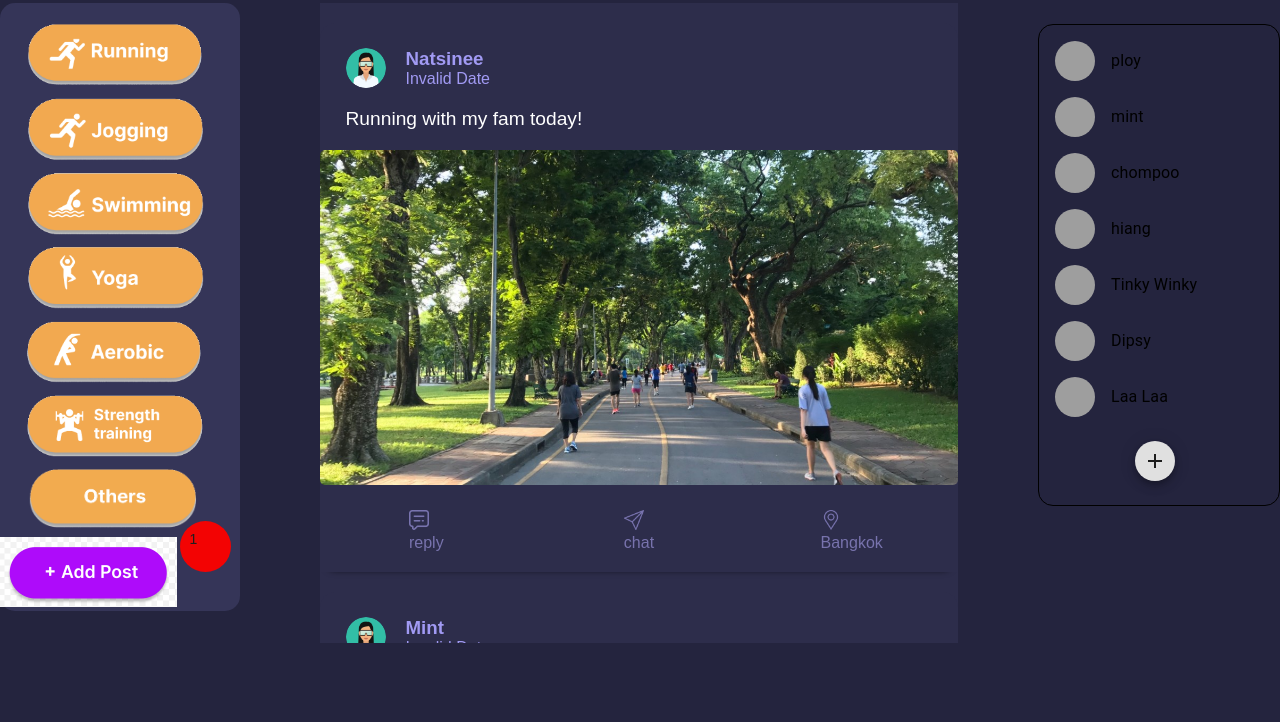
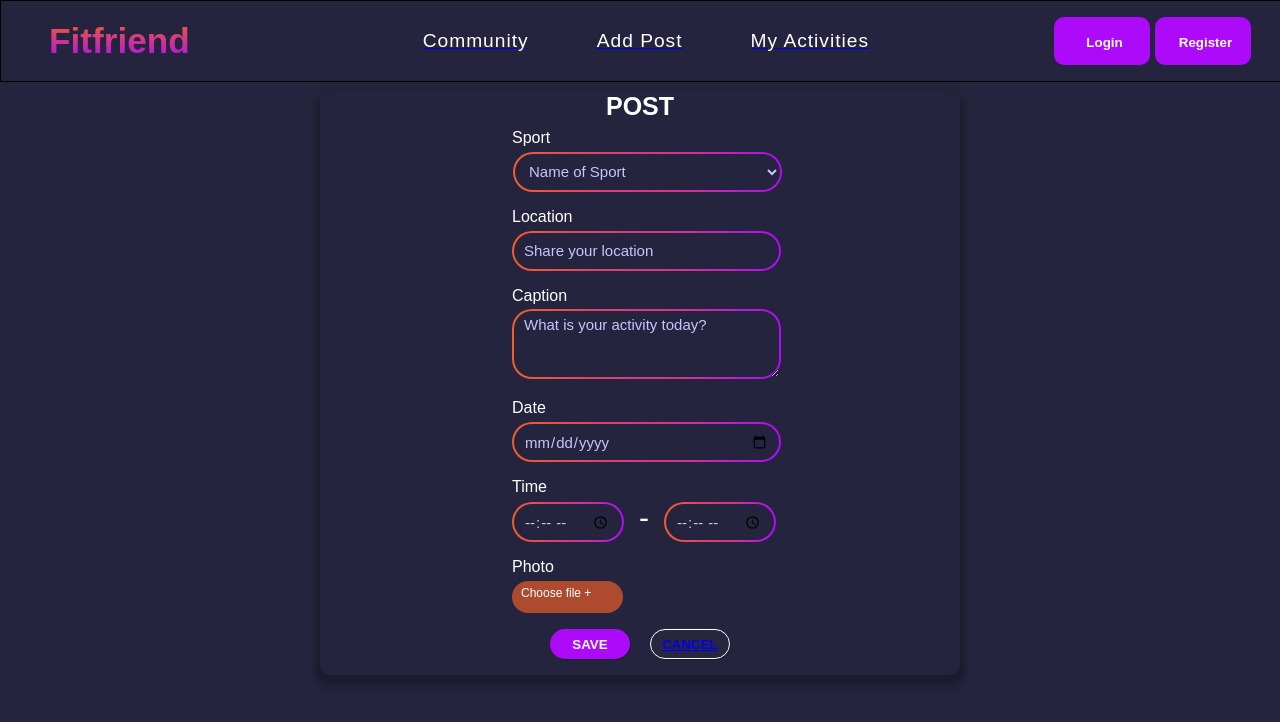
Before and after one commit to Jibpreeya/FitFriends-Frontend, a React (Vite) app: page /AddPost in a window 1280 px wide. Shown: the top 722 px of the page. Built offline with nearby package versions, Linux system fonts and the light colour scheme; grey boxes are pictures that could not be loaded.

Commit message:
update cancel button

```diff
--- a/src/App.jsx
+++ b/src/App.jsx
@@ -21,14 +21,14 @@ function App() {
         {/* <Navbar /> */}
         {/* <Login /> */}
         {/* <Register /> */}
-        <MainPage />
+        {/* <MainPage /> */}
         {/* <AddPost /> */}
         {/* <ProfilePage /> */}
 
-      {/* <BrowserRouter>
-        <Navbar /> */}
+      <BrowserRouter>
+        <Navbar />
         {/* นอก tag Routes คือการใส่ทุกหน้า */}
-        {/* <Routes>
+        <Routes>
 
           <Route path='/' element= {<Login />} />
           <Route path='/Register' element= {<Register />} />
@@ -38,7 +38,7 @@ function App() {
         </Routes>
 
 
-      </BrowserRouter> */}
+      </BrowserRouter>
   </div>
 
   )
--- a/src/Components/Main-SideBar/SideBar.jsx
+++ b/src/Components/Main-SideBar/SideBar.jsx
@@ -8,7 +8,7 @@ import Aerobicicon from './Aerobicicon.png'
 import Strengthtrainningicon from './Strengthtrainningicon.png'
 import Othersicon from './Others.png'
 import Addposticon from './Addposticon.png'
-// import { Link } from 'react-router-dom';
+import { Link } from 'react-router-dom';
 
 const SideBar = () => {
   return (
@@ -21,8 +21,8 @@ const SideBar = () => {
       <a href='#Aerobic'><img className='Aerobicicon' src={Aerobicicon} alt="Aerobicicon" ></img></a>
       <a href='#Strengthtrainning'><img className='Strengthtrainningicon' src={Strengthtrainningicon} alt="Strengthtrainningicon" ></img></a>
       <a href='#Others'><img className='Othersicon' src={Othersicon} alt="Othersicon" ></img></a>
-      <img className='Addposticon' src={Addposticon} alt="Addposticon" ></img>
-      {/* <Link to='/Post'><img className='Addposticon' src={Addposticon} alt="Addposticon" ></img></Link> */}
+      {/* <img className='Addposticon' src={Addposticon} alt="Addposticon" ></img> */}
+      <Link to='/AddPost'><img className='Addposticon' src={Addposticon} alt="Addposticon" ></img></Link>
     </div>
     // </Router>
   )
--- a/src/Pages/AddPost/AddPost.jsx
+++ b/src/Pages/AddPost/AddPost.jsx
@@ -151,7 +151,7 @@ export const AddPost = () => {
 
         <div className='buttonPost'>
             <button className="saveButton" type="submit">SAVE</button>
-            <button className="cancelButton" type="submit" >CANCEL</button>
+            <button className="cancelButton" type="submit" ><Link to='/MainPage'>CANCEL</Link></button>
             {/* <Link to='/MainPage'><button className="cancelButton" type="submit" >CANCEL</button></Link> */}
         </div>
         </form>
```
